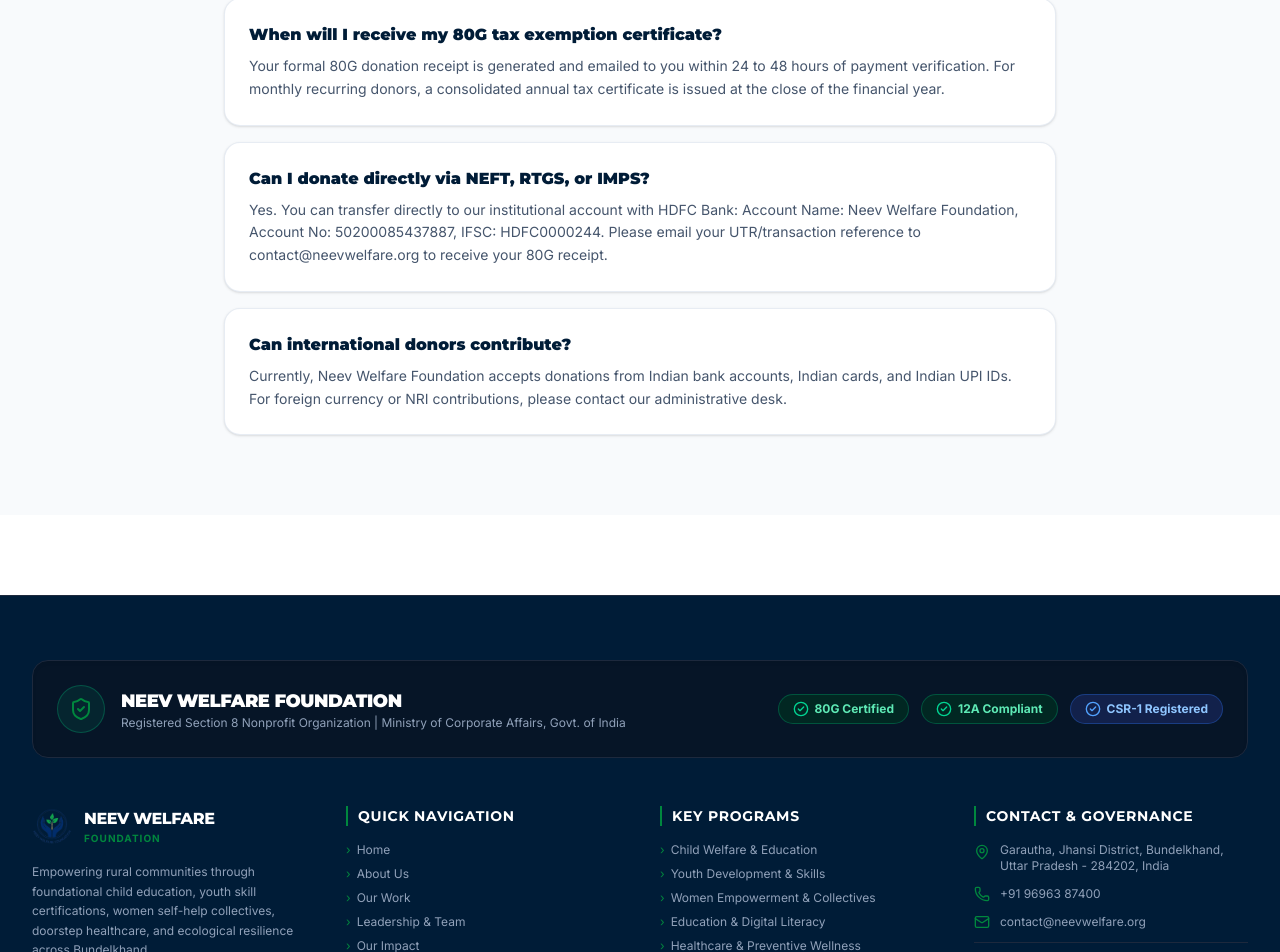
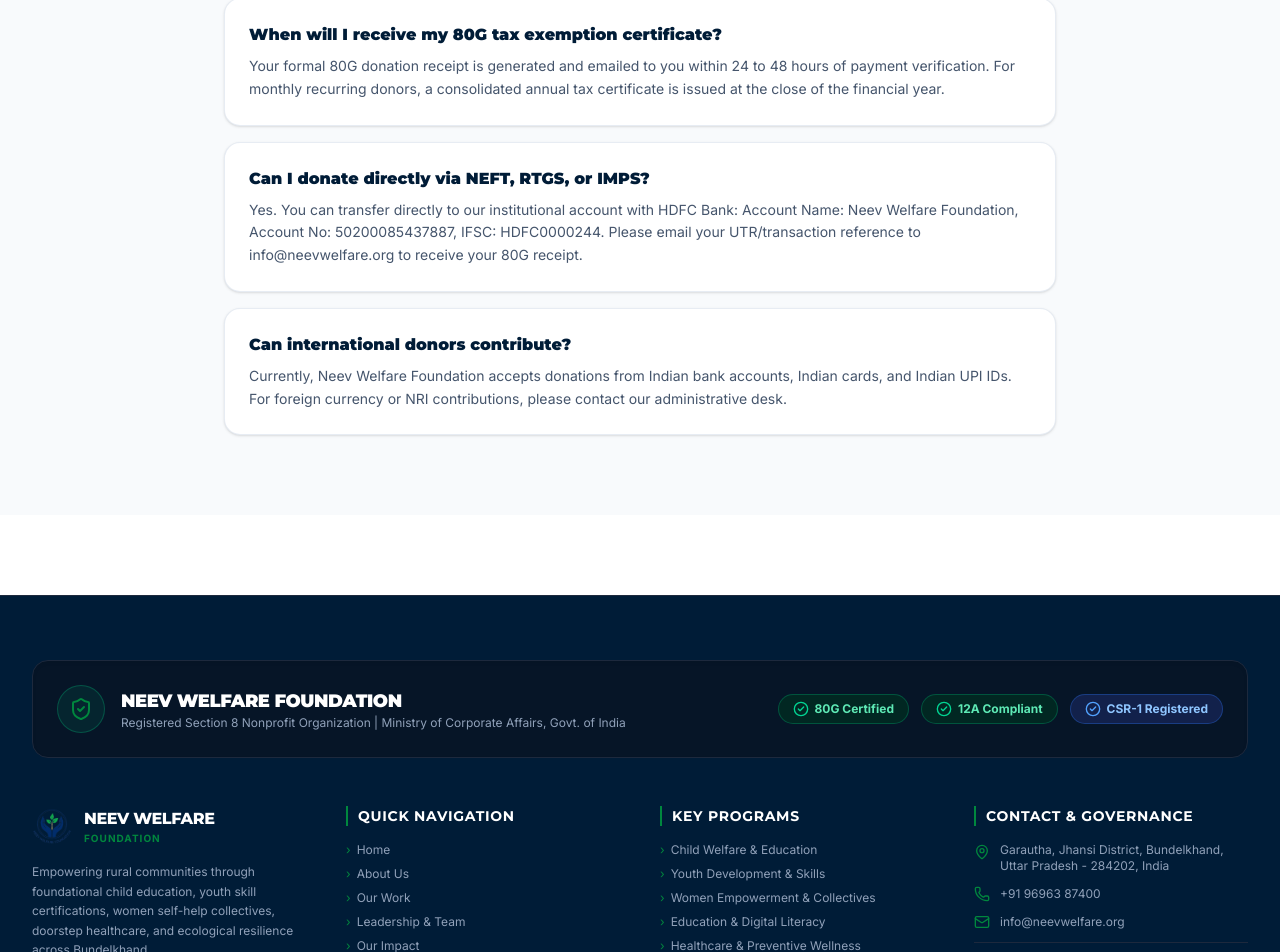
Before and after one commit to vivekducs/neev-welfare, a Next.js app: page /donate in a window 1280 px wide. Shown: the part 1878-2830 px from the top of the page. Built offline with nearby package versions, Linux system fonts and the light colour scheme.

Commit message:
fix: update contact email to info@neevwelfare.org

```diff
--- a/app/contact/page.tsx
+++ b/app/contact/page.tsx
@@ -14,7 +14,7 @@
 export const metadata: Metadata = {
   title: "Contact Us | Jhansi Head Office & Field Coordination",
   description:
-    "Get in touch with Neev Welfare Foundation. Visit our Jhansi head office, call +91 96960 99499, or email contact@neevwelfare.org for CSR, donations, and volunteer opportunities.",
+    "Get in touch with Neev Welfare Foundation. Visit our Jhansi head office, call +91 96960 99499, or email info@neevwelfare.org for CSR, donations, and volunteer opportunities.",
   alternates: {
     canonical: `${SITE_CONFIG.url}/contact/`,
   },
--- a/app/donate/page.tsx
+++ b/app/donate/page.tsx
@@ -53,7 +53,7 @@
   },
   {
     q: "Can I donate directly via NEFT, RTGS, or IMPS?",
-    a: "Yes. You can transfer directly to our institutional account with HDFC Bank: Account Name: Neev Welfare Foundation, Account No: 50200085437887, IFSC: HDFC0000244. Please email your UTR/transaction reference to contact@neevwelfare.org to receive your 80G receipt.",
+    a: "Yes. You can transfer directly to our institutional account with HDFC Bank: Account Name: Neev Welfare Foundation, Account No: 50200085437887, IFSC: HDFC0000244. Please email your UTR/transaction reference to info@neevwelfare.org to receive your 80G receipt.",
   },
   {
     q: "Can international donors contribute?",
--- a/app/news/page.tsx
+++ b/app/news/page.tsx
@@ -52,7 +52,7 @@
             </div>
 
             <a
-              href="mailto:contact@neevwelfare.org?subject=Press%20or%20Media%20Inquiry%20-%20Neev%20Welfare"
+              href="mailto:info@neevwelfare.org?subject=Press%20or%20Media%20Inquiry%20-%20Neev%20Welfare"
               className="inline-flex items-center gap-2 px-6 py-3 rounded-full bg-[#001c37] hover:bg-[#0a2540] text-white text-xs font-bold shadow-md transition-all hover:scale-105 shrink-0"
             >
               <Mail className="w-4 h-4 text-emerald-400" />
--- a/lib/constants.ts
+++ b/lib/constants.ts
@@ -15,7 +15,7 @@
     address: "Garautha, Jhansi District, Bundelkhand, Uttar Pradesh - 284202, India",
     phone: "+91 96963 87400",
     phoneDisplay: "+91 96963 87400",
-    email: "contact@neevwelfare.org",
+    email: "info@neevwelfare.org",
     supportEmail: "info@neevwelfare.org",
     hours: "Monday – Saturday: 9:30 AM – 6:00 PM IST",
   },
```
Also changed, not shown: 1 other file (tests, documents, lock files or other folders).
